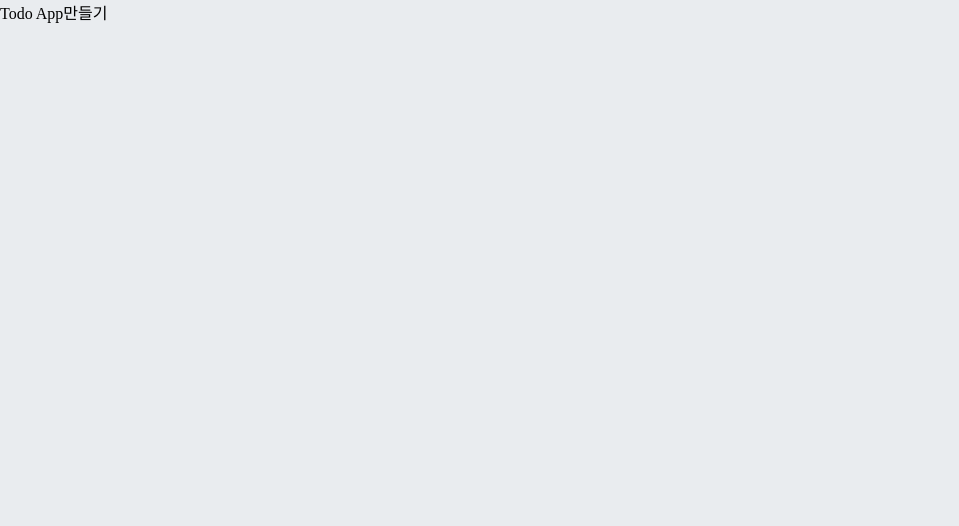
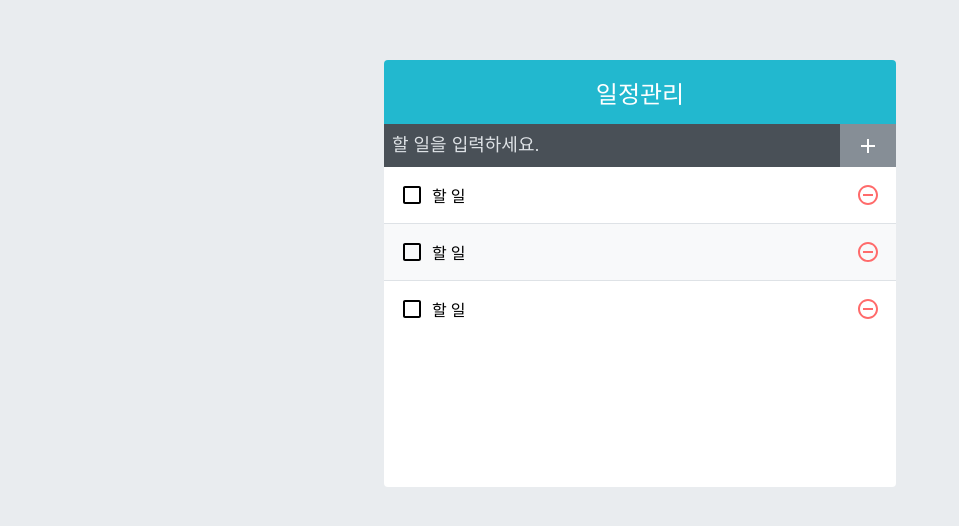
Before and after one commit to kimkyutae99/React, a React (Create React App) app in the folder todo-app/: page / in a window 1280 px wide. Shown: the top 526 px of the page, without its empty margins (0-959 px from the left). Built offline with nearby package versions, Linux system fonts and the light colour scheme.

Commit message:
[react-dev] useState 사용 및 props를 통한 Data전달

```diff
--- a/todo-app/src/App.js
+++ b/todo-app/src/App.js
@@ -1,7 +1,22 @@
-import React from 'react';
+import React, { useState } from 'react';
+import TodoInsert from './components/TodoInsert';
+import TodoList from './components/TodoList';
+import TodoTemplate from './components/TodoTemplate';
 
 const App = () => {
-  return <div>Todo App만들기 </div>;
+  /* state */
+  const [todos, setTodos] = useState([
+    { id: 1, text: '할일1', checked: true },
+    { id: 2, text: '할일2', checked: true },
+    { id: 3, text: '할일3', checked: false },
+  ]);
+
+  return (
+    <TodoTemplate>
+      <TodoInsert></TodoInsert>
+      <TodoList todos={todos}></TodoList>
+    </TodoTemplate>
+  );
 };
 
 export default App;
```
